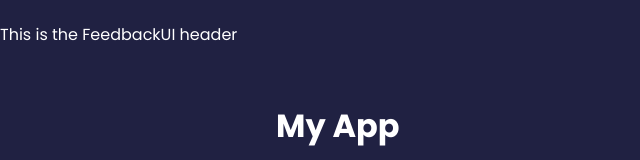
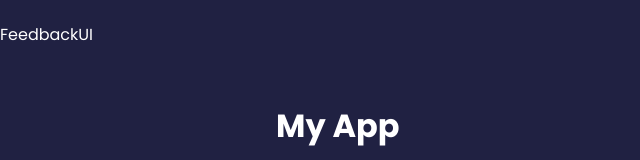
Before and after one commit to abdulmoizsiddiqui/feedback-app, a React (Create React App) app: page / in a window 1280 px wide. Shown: the top 160 px of the page, without its empty margins (0-640 px from the left). Built offline with nearby package versions, Linux system fonts and the light colour scheme.

Commit message:
index.css

```diff
--- a/src/components/Header.jsx
+++ b/src/components/Header.jsx
@@ -7,7 +7,7 @@ function Header(props, bgColor, textColor) {
     backgroundColor: bgColor,
   };
 
-  return <header style={headerStyles}>This is the {props.text} header</header>;
+  return <header style={headerStyles}>{props.text}</header>;
 }
 
 Header.defaultProps = {
```
